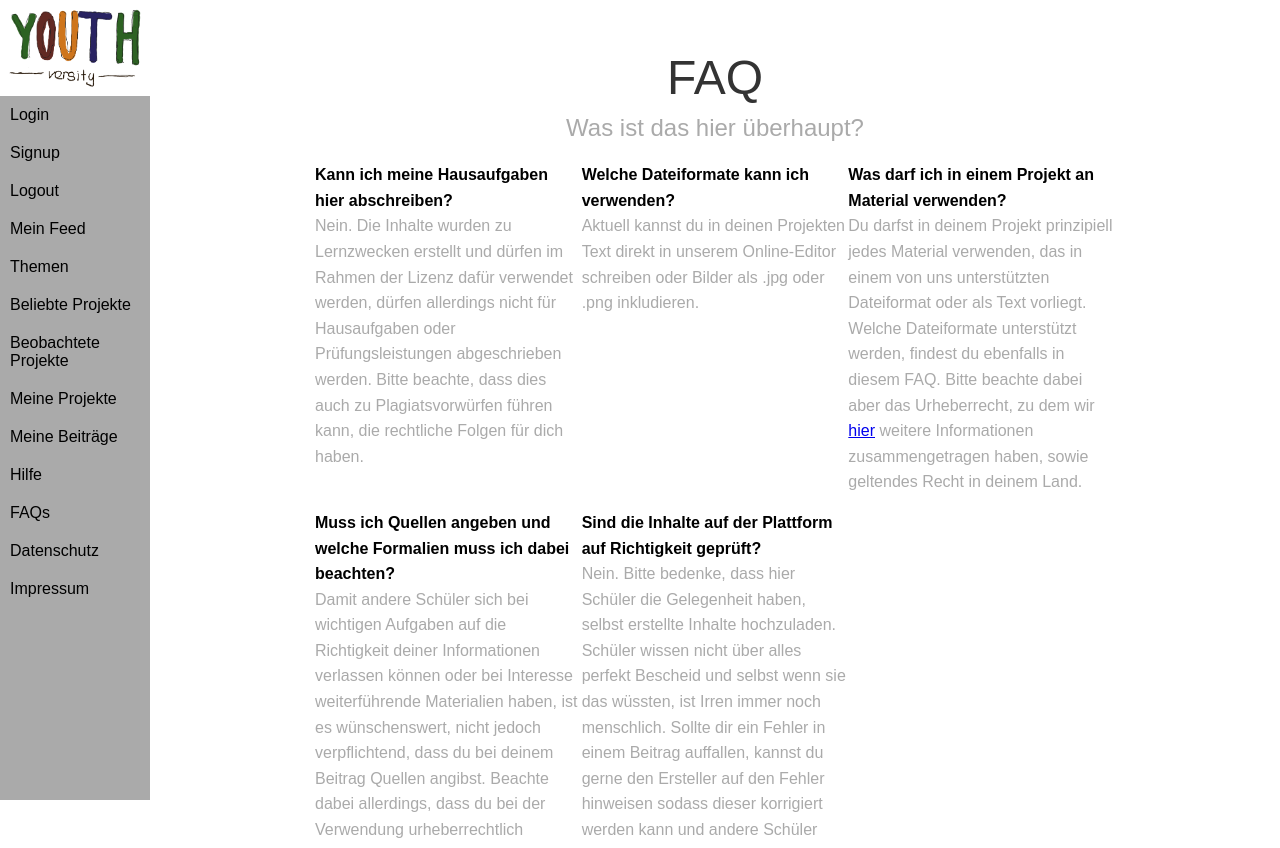
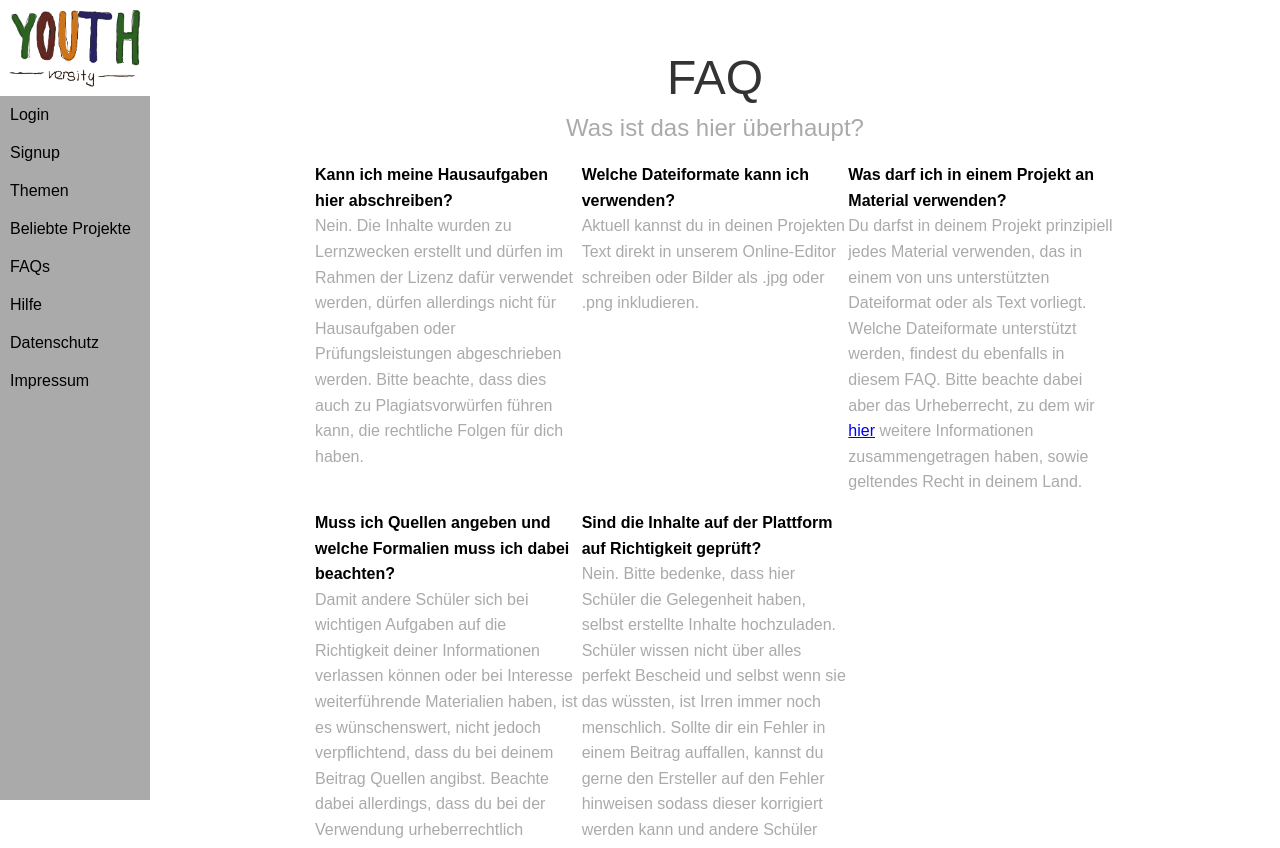
Before and after one commit to 61a58e50be/youthversity, a Django app: page /faq/ in a window 1280 px wide. Shown: the top 848 px of the page. Run offline with Django 3.2, Linux system fonts and the light colour scheme.

Commit message:
menu buttons now only visible, when it makes sense

```diff
--- a/youthversity/backend/templates/base.html
+++ b/youthversity/backend/templates/base.html
@@ -25,23 +25,30 @@
         <a class="pure-menu-heading" href="{% url 'feed' %}"><img src="{% static "logo.png" %}" class="pure-img"></a>
 
         <ul class="pure-menu-list">
-            <li class="pure-menu-item"><a href="{% url 'login' %}" class="pure-menu-link">Login</a></li>
-            <li class="pure-menu-item"><a href="{% url 'signup' %}" class="pure-menu-link">Signup</a></li>
-            <li class="pure-menu-item"><a href="{% url 'logout' %}" class="pure-menu-link">Logout</a></li>
-            <li class="pure-menu-item"><a href="{% url 'feed' %}" class="pure-menu-link">Mein Feed</a></li>
+            {% if not user.is_authenticated %}
+              <li class="pure-menu-item"><a href="{% url 'login' %}" class="pure-menu-link">Login</a></li>
+              <li class="pure-menu-item"><a href="{% url 'signup' %}" class="pure-menu-link">Signup</a></li>
+            {% else %}
+              <li class="pure-menu-item"><a href="{% url 'feed' %}" class="pure-menu-link">Mein Feed</a></li>
+            {% endif %}
             <li class="pure-menu-item"><a href="{% url 'topics' %}" class="pure-menu-link">Themen</a></li>
             <li class="pure-menu-item"><a href="#" class="pure-menu-link">Beliebte Projekte</a></li>
-            <li class="pure-menu-item"><a href="{% url 'projects_saved' %}" class="pure-menu-link">Beobachtete Projekte</a></li>
-            <li class="pure-menu-item"><a href="{% url 'projects_my' %}" class="pure-menu-link">Meine Projekte</a></li>
-            <li class="pure-menu-item"><a href="{% url 'comments_my' %}" class="pure-menu-link">Meine Beiträge</a></li>
-            <li class="pure-menu-item"><a href="#" class="pure-menu-link">Hilfe</a></li>
+            {% if user.is_authenticated %}
+              <li class="pure-menu-item"><a href="{% url 'projects_my' %}" class="pure-menu-link">Meine Projekte</a></li>
+              <li class="pure-menu-item"><a href="{% url 'comments_my' %}" class="pure-menu-link">Meine Beiträge</a></li>
+              <li class="pure-menu-item"><a href="{% url 'projects_saved' %}" class="pure-menu-link">Beobachtete Projekte</a></li>
+            {% endif %}
 
             <!-- <li class="pure-menu-item menu-item-divided pure-menu-selected">
                 <a href="#" class="pure-menu-link">Services</a>
             </li> -->
             <li class="pure-menu-item"><a href="{% url 'faq' %}" class="pure-menu-link">FAQs</a></li>
+            <li class="pure-menu-item"><a href="#" class="pure-menu-link">Hilfe</a></li>
             <li class="pure-menu-item"><a href="{% url 'privacy' %}" class="pure-menu-link">Datenschutz</a></li>
             <li class="pure-menu-item"><a href="{% url 'imprint' %}" class="pure-menu-link">Impressum</a></li>
+            {% if user.is_authenticated %}
+              <li class="pure-menu-item"><a href="{% url 'logout' %}" class="pure-menu-link">Logout</a></li>
+            {% endif %}
         </ul>
       </div>
     </div>
```
